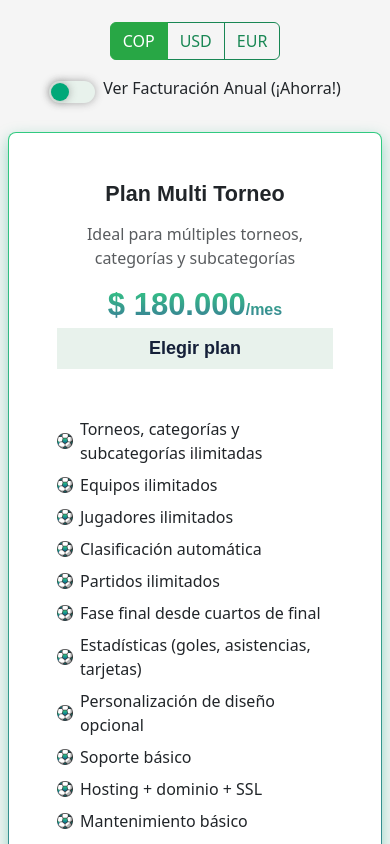
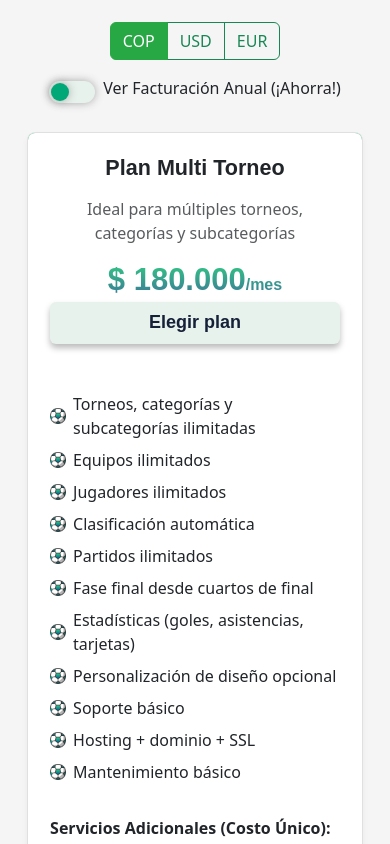
Before and after one commit to nestor2312/landing, a React (Vite) app: page / in a window 390 px wide. Shown: the part 2680-3524 px from the top of the page. Built offline with nearby package versions, Linux system fonts and the light colour scheme; a web font is replaced by a local one.

Commit message:
updated desing card

```diff
--- a/src/App.css
+++ b/src/App.css
@@ -29,11 +29,11 @@ background-clip: text;
 
 .plan{
   background: #e8f2ec;
-  border-radius: 6x;
+  border-radius: 6px;
   color: #152039;
   font-size: 18px;
   padding: 10px;
-
+     box-shadow: 0 4px 6px rgba(0, 0, 0, 0.269);
 }
 
 
@@ -346,7 +346,14 @@ input::placeholder{
 
   @media only screen and (max-width: 576px) {
   .card-price{
-          width: 100%;
+          width: 90%;
+        }
+        .pricing-card {
+            border: 1px solid #e0e0e0;
+            border-radius: 0.5rem;
+            padding: 0.4rem;
+            box-shadow: 0 4px 6px rgba(0, 0, 0, 0.05);
+            transition: transform 0.3s ease-in-out;
         }
 
         .carousel-slide {
```
